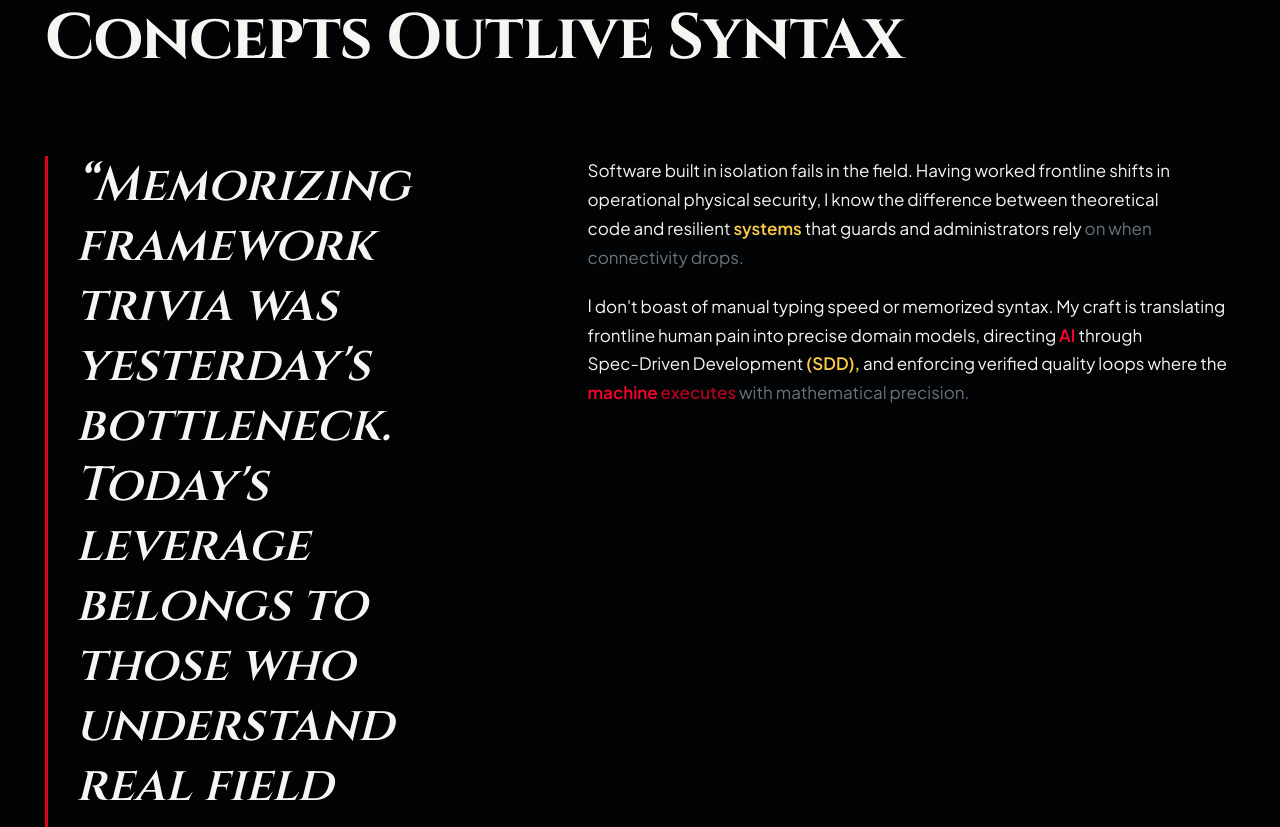
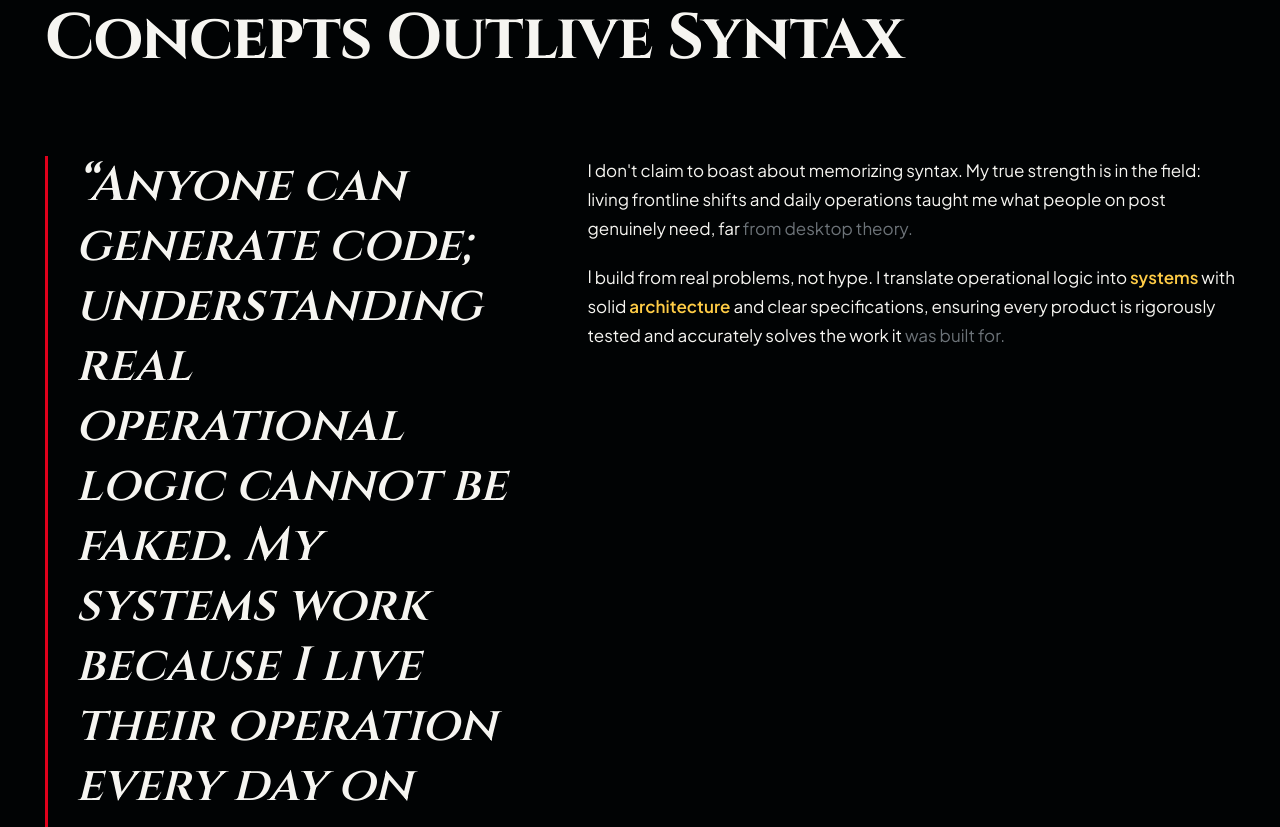
Before and after one commit to aandres-dev/andres-dev-portfolio, a website: page index.html in a window 1280 px wide. Shown: the part 1233-2060 px from the top of the page. Drawn offline with Linux system fonts and the light colour scheme.

Commit message:
feat(manifesto): articulate authentic field-driven operational philosophy

```diff
--- a/index.html
+++ b/index.html
@@ -262,16 +262,16 @@
         </header>
 
         <div class="grid-manifesto grid-spaced">
-          <blockquote class="manifesto-quote" data-animate="reveal" data-es="&ldquo;Memorizar librerías y sintaxis quedó en el pasado. Hoy la verdadera ventaja competitiva está en entender los problemas reales en campo, aplicar arquitectura sólida y saber dirigir la inteligencia artificial con criterio técnico.&rdquo;">
-            &ldquo;Memorizing framework trivia was yesterday's bottleneck. Today's leverage belongs to those who understand real field problems, enforce architectural discipline, and direct AI with uncompromising taste.&rdquo;
+          <blockquote class="manifesto-quote" data-animate="reveal" data-es="&ldquo;Cualquiera puede generar código; entender la lógica operativa real no se improvisa. Mis sistemas funcionan porque vivo su operación todos los días en el terreno y sé exactamente cómo deben ejecutarse.&rdquo;">
+            &ldquo;Anyone can generate code; understanding real operational logic cannot be faked. My systems work because I live their operation every day on the ground and know exactly how they must execute.&rdquo;
           </blockquote>
 
           <article class="manifesto-prose" data-animate="reveal" data-stagger="1">
-            <p data-scrub-reveal data-es="El software hecho desde un escritorio sin conocer el terreno falla en la práctica. Haber trabajado turnos en vigilancia y seguridad física me enseñó la diferencia entre el código de oficina y los sistemas que de verdad necesitan los guardas y supervisores en el puesto cuando se cae la red o no hay cobertura.">
-              Software built in isolation fails in the field. Having worked frontline shifts in operational physical security, I know the difference between theoretical code and resilient systems that guards and administrators rely on when connectivity drops.
+            <p data-scrub-reveal data-es="No pretendo presumir de memorizar sintaxis. Mi verdadera fortaleza está en el campo: vivir los turnos y la operación real me enseñó lo que de verdad necesita quien está en el puesto, lejos de la teoría de escritorio.">
+              I don't claim to boast about memorizing syntax. My true strength is in the field: living frontline shifts and daily operations taught me what people on post genuinely need, far from desktop theory.
             </p>
-            <p data-scrub-reveal data-es="No se trata de teclear a toda velocidad ni de tirar código de memoria. Mi enfoque es entender las necesidades reales de la operación, estructurar soluciones con arquitectura limpia y guiar la inteligencia artificial con especificaciones estrictas para que la máquina ejecute con precisión.">
-              I don't boast of manual typing speed or memorized syntax. My craft is translating frontline human pain into precise domain models, directing AI through Spec-Driven Development (SDD), and enforcing verified quality loops where the machine executes with mathematical precision.
+            <p data-scrub-reveal data-es="Construyo a partir de problemas reales, no de modas. Traduzco esa lógica operativa en sistemas con arquitectura sólida y especificaciones claras, asegurando que cada producto esté probado y resuelva con precisión el trabajo para el que fue creado.">
+              I build from real problems, not hype. I translate operational logic into systems with solid architecture and clear specifications, ensuring every product is rigorously tested and accurately solves the work it was built for.
             </p>
           </article>
         </div>
```
Also changed, not shown: es/index.html (+3 -3 lines).
